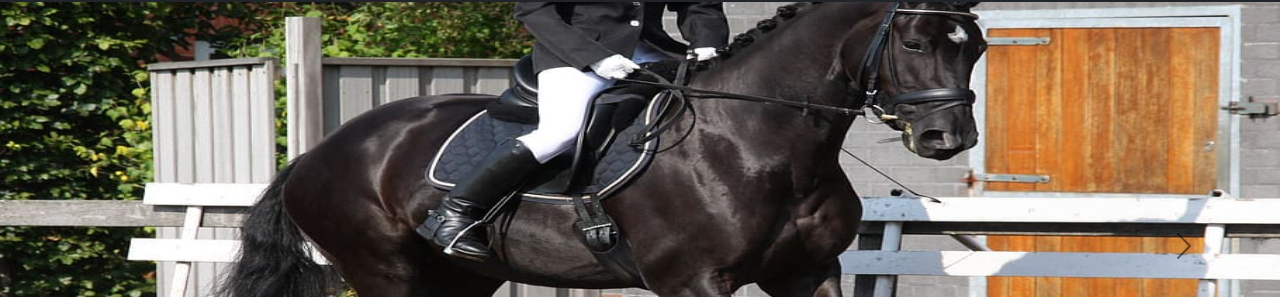
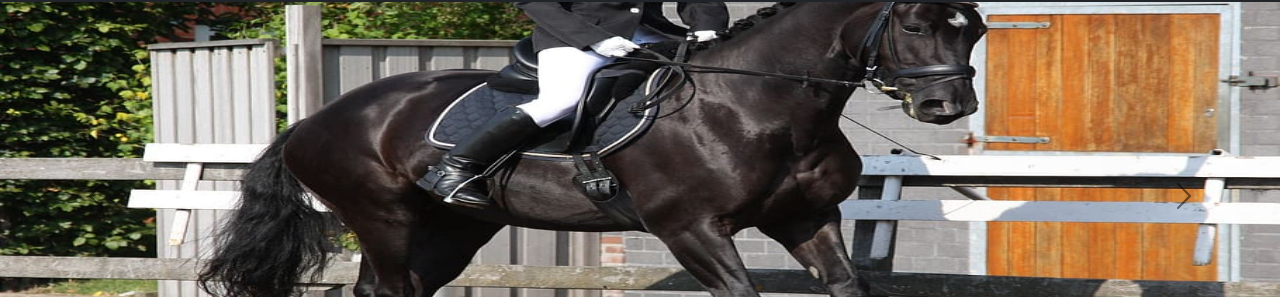
Before and after one commit to Danish-2709/DUA-EQUESTRIAN, a plain HTML site: page index.html in a window 1280 px wide. Shown: the part 54-351 px from the top of the page. Drawn offline with nearby package versions, Linux system fonts and the light colour scheme.

Commit message:
initial commit

```diff
--- a/index.html
+++ b/index.html
@@ -58,7 +58,7 @@
       </div>
       <div class="carousel-inner">
         <div class="carousel-item active" data-bs-interval="10000">
-          <img src="caraousel1.jpg" height="600" class="d-block w-100" alt="...">
+          <img src="caraousel1.jpg" height="500" class="d-block w-100" alt="...">
           <div class="carousel-caption d-none d-md-block">
             <h2 style="color:white;">DUA Equestrian</h2>
             <p style="color:white;">"Ride to success with our equestrian expertise.</p>
```
